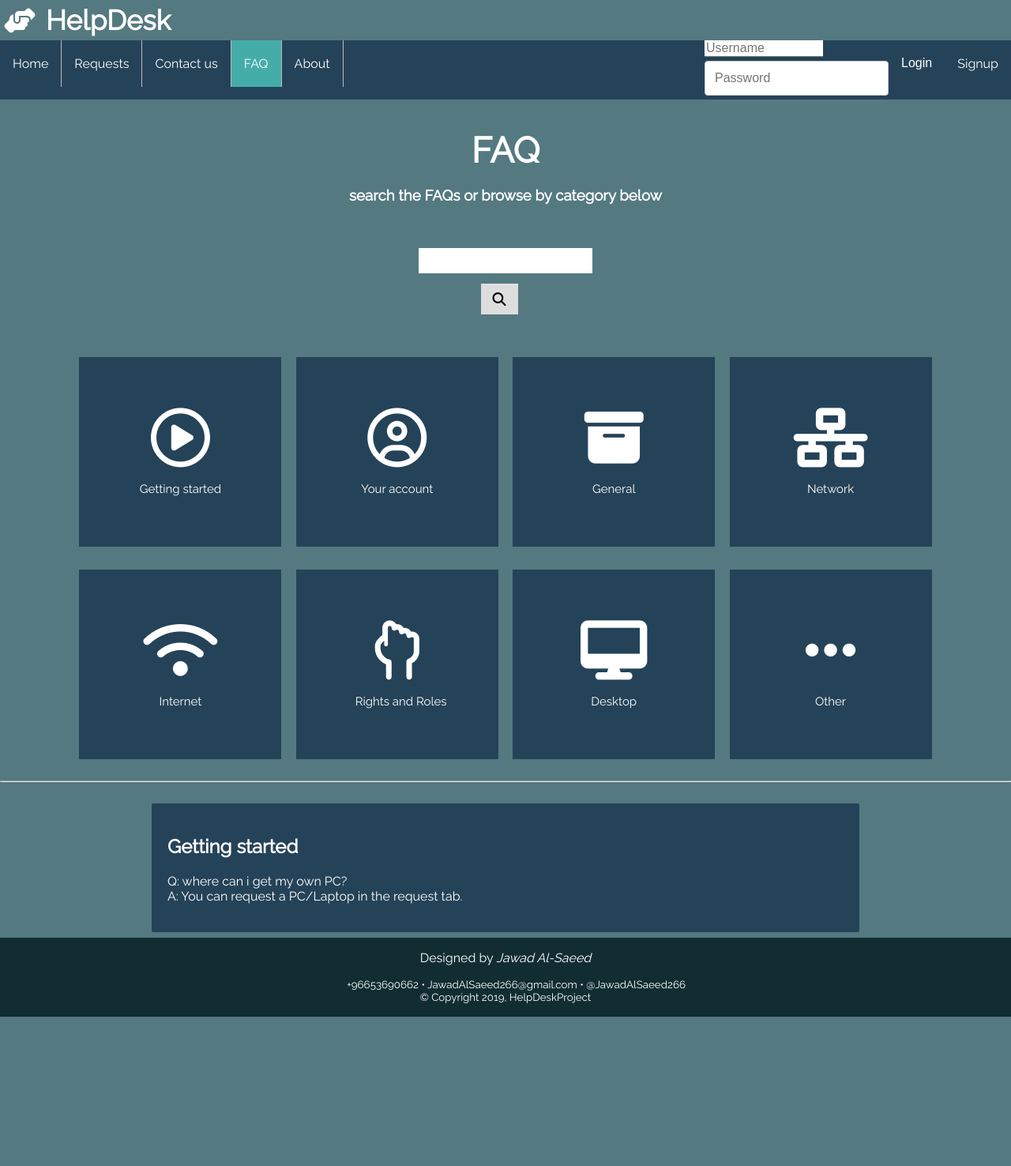
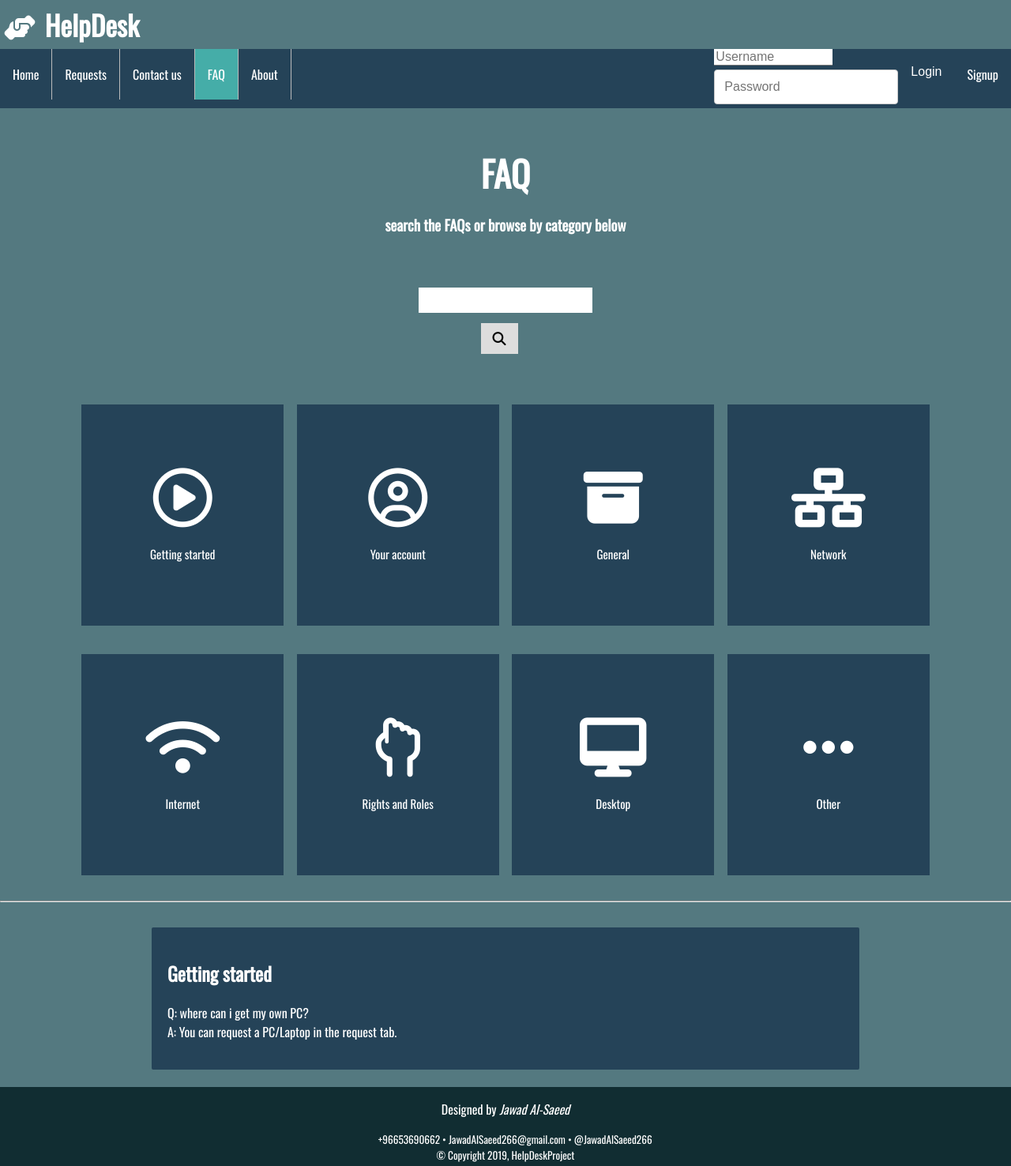
Before and after one commit to JawadAlSaeed/HelpDesk-Project, a PHP site: page /FAQ.php in a window 1280 px wide. Shown: the whole page at 79% size. Before the commit the page ends 1287 px from the top, so only its background shows below. Run offline with PHP 8.4, Linux system fonts and the light colour scheme; some libraries are stand-ins or nearby versions.

Commit message:
changed the  font

```diff
--- a/About.php
+++ b/About.php
@@ -11,7 +11,7 @@
     <link rel="shortcut icon" type="image/x-icon" href="picture/help.ico" />
     <link href="css/main.css" rel="stylesheet" type="text/css" />
     <script src="https://kit.fontawesome.com/25823c862e.js"></script>
-    <link href="https://fonts.googleapis.com/css?family=Raleway&display=swap" rel="stylesheet">
+    <link href="https://fonts.googleapis.com/css?family=Oswald&display=swap" rel="stylesheet">
     <link href="css/input.css" rel="stylesheet" type="text/css" />
     <link href="css/infoMessages.css" rel="stylesheet" type="text/css" />
 </head>
--- a/FAQ.php
+++ b/FAQ.php
@@ -11,7 +11,7 @@
     <link rel="shortcut icon" type="image/x-icon" href="picture/help.ico" />
     <link href="css/main.css" rel="stylesheet" type="text/css" />
     <script src="https://kit.fontawesome.com/25823c862e.js"></script>
-    <link href="https://fonts.googleapis.com/css?family=Raleway&display=swap" rel="stylesheet">
+    <link href="https://fonts.googleapis.com/css?family=Oswald&display=swap" rel="stylesheet">
     <link href="css/input.css" rel="stylesheet" type="text/css" />
     <link href="css/infoMessages.css" rel="stylesheet" type="text/css" />
     <link href="css/form.css" rel="stylesheet" type="text/css" />
--- a/Home.php
+++ b/Home.php
@@ -11,7 +11,7 @@
     <link rel="shortcut icon" type="image/x-icon" href="picture/help.ico" />
     <link href="css/main.css" rel="stylesheet" type="text/css" />
     <script src="https://kit.fontawesome.com/25823c862e.js"></script>
-    <link href="https://fonts.googleapis.com/css?family=Raleway&display=swap" rel="stylesheet">
+    <link href="https://fonts.googleapis.com/css?family=Oswald&display=swap" rel="stylesheet">
     <link href="css/input.css" rel="stylesheet" type="text/css" />
     <link href="css/infoMessages.css" rel="stylesheet" type="text/css" />
 </head>
--- a/Requests.php
+++ b/Requests.php
@@ -11,7 +11,7 @@
     <link rel="shortcut icon" type="image/x-icon" href="picture/help.ico" />
     <link href="css/main.css" rel="stylesheet" type="text/css" />
     <script src="https://kit.fontawesome.com/25823c862e.js"></script>
-    <link href="https://fonts.googleapis.com/css?family=Raleway&display=swap" rel="stylesheet">
+    <link href="https://fonts.googleapis.com/css?family=Oswald&display=swap" rel="stylesheet">
     <link href="css/input.css" rel="stylesheet" type="text/css" />
     <link href="css/infoMessages.css" rel="stylesheet" type="text/css" />
 </head>
--- a/contactUs.php
+++ b/contactUs.php
@@ -11,7 +11,7 @@
     <link rel="shortcut icon" type="image/x-icon" href="picture/help.ico" />
     <link href="css/main.css" rel="stylesheet" type="text/css" />
     <script src="https://kit.fontawesome.com/25823c862e.js"></script>
-    <link href="https://fonts.googleapis.com/css?family=Raleway&display=swap" rel="stylesheet">
+    <link href="https://fonts.googleapis.com/css?family=Oswald&display=swap" rel="stylesheet">
     <link href="css/input.css" rel="stylesheet" type="text/css" />
     <link href="css/infoMessages.css" rel="stylesheet" type="text/css" />
     <link href="css/form.css" rel="stylesheet" type="text/css" />
--- a/css/main.css
+++ b/css/main.css
@@ -1,6 +1,6 @@
 html,
 body {
-    font-family: 'Raleway', sans-serif;
+    font-family: 'Oswald', sans-serif;
     height: 100%;
     margin: 0 auto;
 }
@@ -11,7 +11,7 @@
 }
 
 body {
-    font-family: 'Raleway', sans-serif;
+    font-family: 'Oswald', sans-serif;
     background-color: #547980;
     color: white;
     margin: 0px;
@@ -103,7 +103,7 @@
 }
 
 .btn {
-    font-family: 'Raleway', sans-serif;
+    font-family: 'Oswald', sans-serif;
     background-color: #254358;
     /* Blue background */
     border: none;
@@ -117,7 +117,7 @@
     cursor: pointer;
     /* Mouse pointer on hover */
     width: 20%;
-    height: 30%;
+    height: 35%;
     white-space: nowrap;
 }
 
@@ -151,7 +151,7 @@
 }
 
 .footer {
-    font-family: 'Raleway', sans-serif;
+    font-family: 'Oswald', sans-serif;
     left: 0;
     bottom: 100px;
     width: 100%;
--- a/newRequests.php
+++ b/newRequests.php
@@ -11,7 +11,7 @@
     <link rel="shortcut icon" type="image/x-icon" href="picture/help.ico" />
     <link href="css/main.css" rel="stylesheet" type="text/css" />
     <script src="https://kit.fontawesome.com/25823c862e.js"></script>
-    <link href="https://fonts.googleapis.com/css?family=Raleway&display=swap" rel="stylesheet">
+    <link href="https://fonts.googleapis.com/css?family=Oswald&display=swap" rel="stylesheet">
     <link href="css/input.css" rel="stylesheet" type="text/css" />
     <link href="css/infoMessages.css" rel="stylesheet" type="text/css" />
     <link href="css/form.css" rel="stylesheet" type="text/css" />
--- a/postRequest.php
+++ b/postRequest.php
@@ -10,7 +10,7 @@
     <link rel="shortcut icon" type="image/x-icon" href="picture/help.ico" />
     <link href="css/main.css" rel="stylesheet" type="text/css" />
     <script src="https://kit.fontawesome.com/25823c862e.js"></script>
-    <link href="https://fonts.googleapis.com/css?family=Raleway&display=swap" rel="stylesheet">
+    <link href="https://fonts.googleapis.com/css?family=Oswald&display=swap" rel="stylesheet">
     <link href="css/input.css" rel="stylesheet" type="text/css" />
     <link href="css/infoMessages.css" rel="stylesheet" type="text/css" />
     <link href="css/form.css" rel="stylesheet" type="text/css" />
--- a/signup.php
+++ b/signup.php
@@ -11,7 +11,7 @@
     <link rel="shortcut icon" type="image/x-icon" href="picture/help.ico" />
     <link href="css/main.css" rel="stylesheet" type="text/css" />
     <script src="https://kit.fontawesome.com/25823c862e.js"></script>
-    <link href="https://fonts.googleapis.com/css?family=Raleway&display=swap" rel="stylesheet">
+    <link href="https://fonts.googleapis.com/css?family=Oswald&display=swap" rel="stylesheet">
     <link href="css/input.css" rel="stylesheet" type="text/css" />
     <link href="css/infoMessages.css" rel="stylesheet" type="text/css" />
     <link href="css/form.css" rel="stylesheet" type="text/css" />
--- a/viewRequests.php
+++ b/viewRequests.php
@@ -11,7 +11,7 @@
     <link rel="shortcut icon" type="image/x-icon" href="picture/help.ico" />
     <link href="css/main.css" rel="stylesheet" type="text/css" />
     <script src="https://kit.fontawesome.com/25823c862e.js"></script>
-    <link href="https://fonts.googleapis.com/css?family=Raleway&display=swap" rel="stylesheet">
+    <link href="https://fonts.googleapis.com/css?family=Oswald&display=swap" rel="stylesheet">
     <link href="css/input.css" rel="stylesheet" type="text/css" />
     <link href="css/infoMessages.css" rel="stylesheet" type="text/css" />
     <link href="css/form.css" rel="stylesheet" type="text/css" />
```
Also changed, not shown: login.php (deleted).
